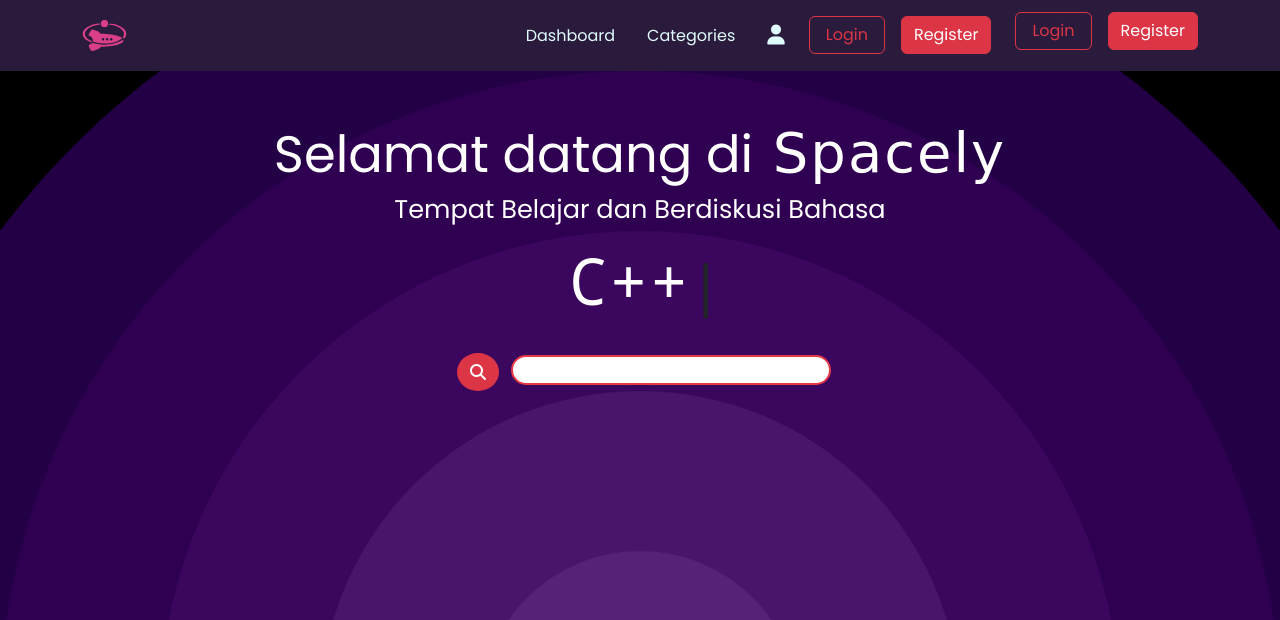
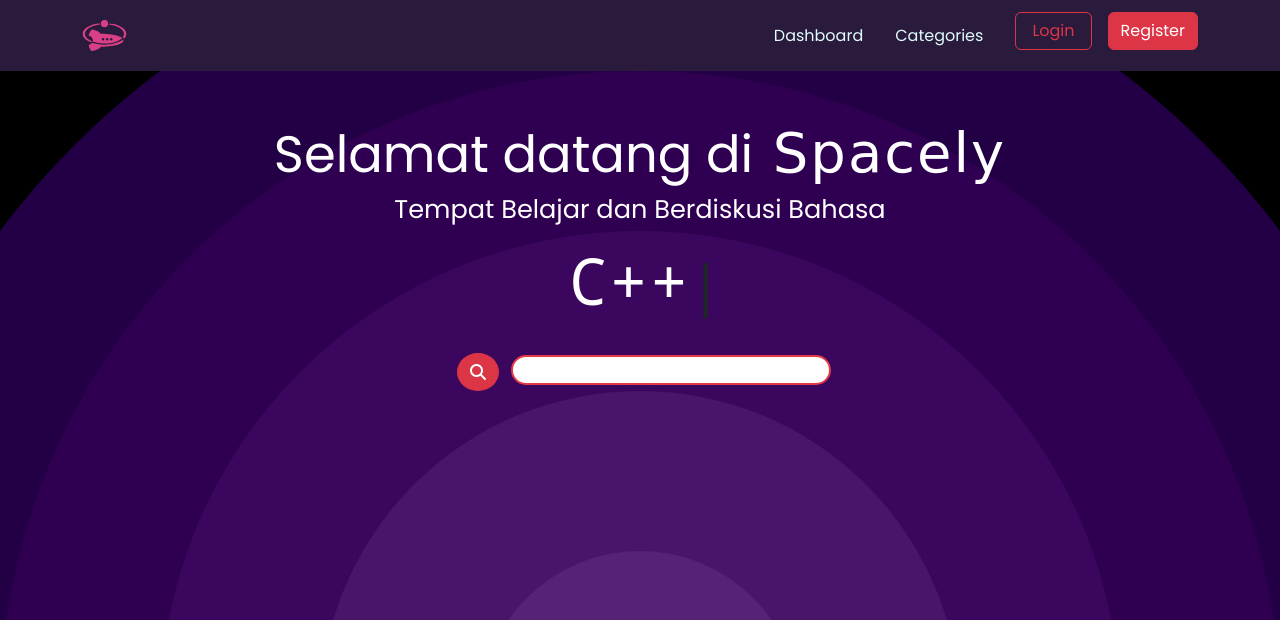
Before and after one commit to PixelTMT/UTS-Web-Programming, a PHP site: page /dashboard.php in a window 1280 px wide. Shown: the top 620 px of the page. Run offline with PHP 8.4, Linux system fonts and the light colour scheme; some libraries are stand-ins or nearby versions; some web fonts are replaced.

Commit message:
Update dashboard.php

```diff
--- a/dashboard.php
+++ b/dashboard.php
@@ -45,15 +45,6 @@ session_start();
 					</li>
 					<li class="nav-item mx-2 my-1">
 						<a class="nav-link" href="category.php">Categories</a>
-					</li>
-					<li class="nav-item mx-2 my-1">
-						<a class="nav-link" href="profile.php"><i class="fa-sharp fa-solid fa-user fa-lg"></i></a>
-					</li>
-					<li class="nav-item mx-2 align-middle">
-						<a href="login_form.php"><button type="button" class="btn btn-outline-danger mr-2 px-3 my-1">Login</button></a>
-					</li>
-					<li class="nav-item mx-2 align-middle">
-						<a href="create_account_form.php"><button type="button" class="btn btn-danger mr-2 my-1">Register</button></a>
 					</li>
 					<?php
 					if(empty($_SESSION['id'])){
```
